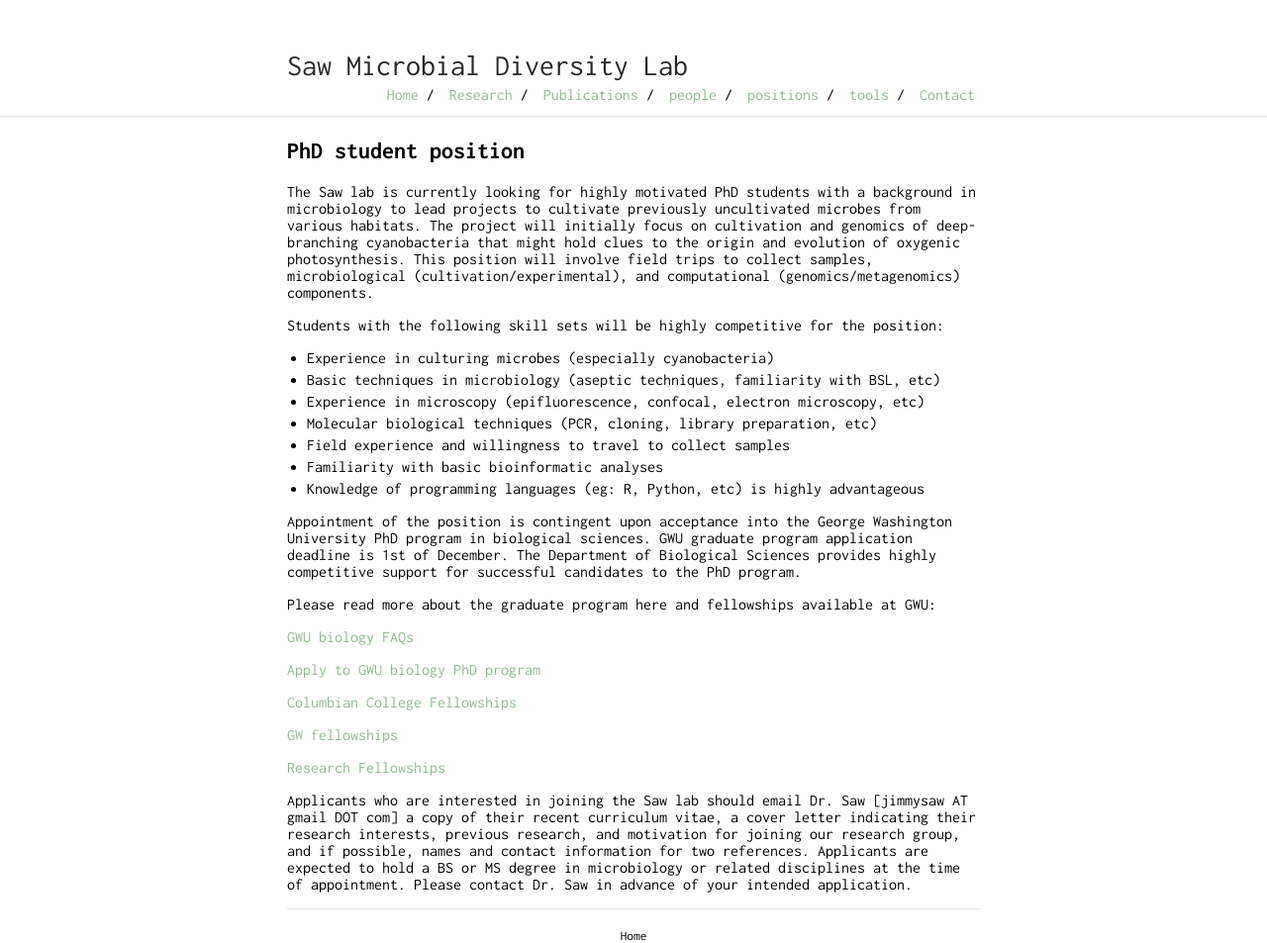
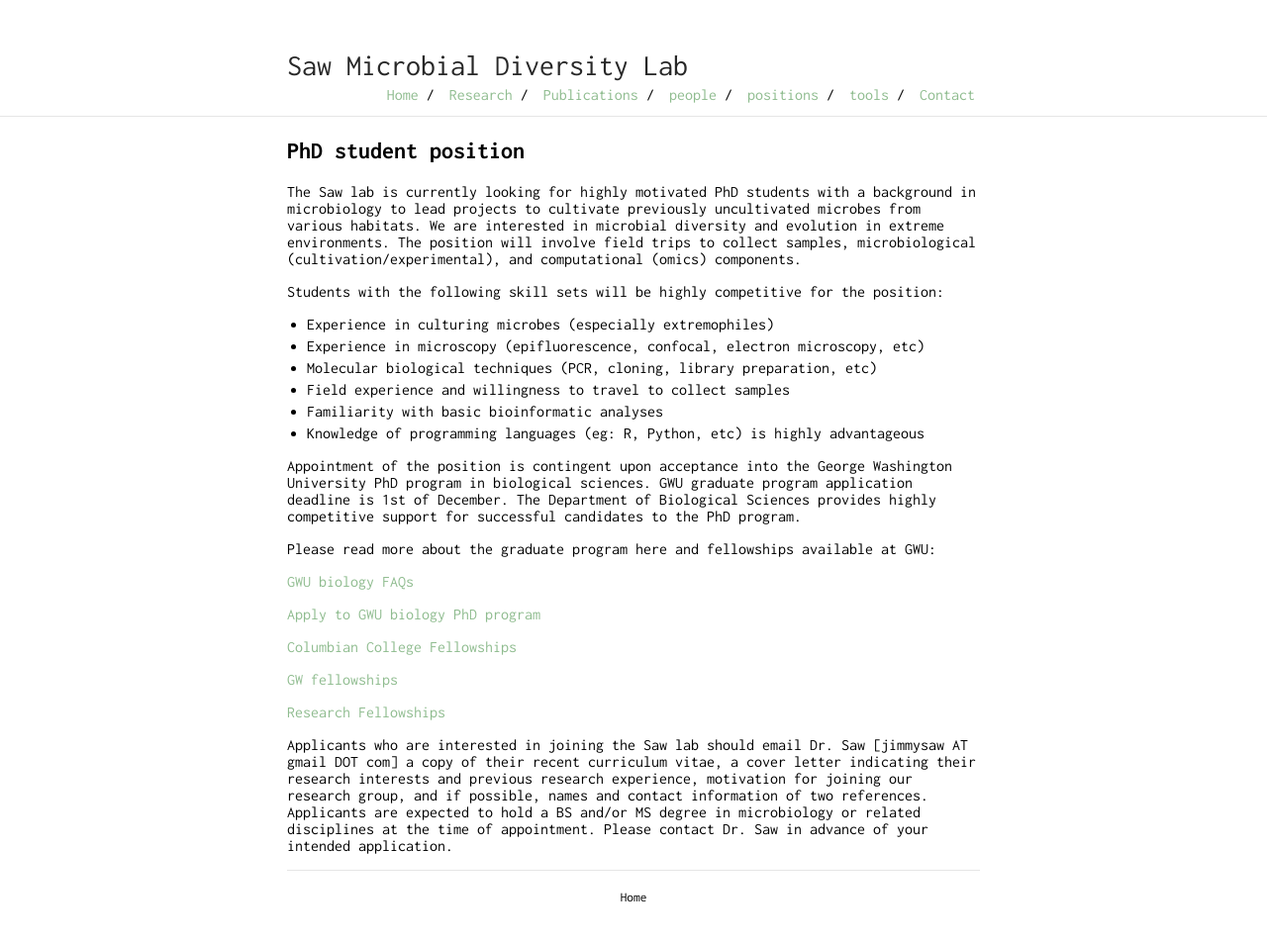
Before and after one commit to jimmysaw/jimmysaw.github.io, a Jekyll site: the page built from phd.md, in a window 1280 px wide. Shown: the whole page at 99% size. Built offline with Jekyll 4.4.1, drawn with Linux system fonts in a browser that asks for light colours; our own code applies the rules of GitHub Pages for plain Markdown files; after the commit the page ends 914 px from its top, so only the background shows below that.

Commit message:
edited the description

```diff
--- a/phd.md
+++ b/phd.md
@@ -5,12 +5,11 @@ is_contact: true
 
 ## PhD student position
 
-The Saw lab is currently looking for highly motivated PhD students with a background in microbiology to lead projects to cultivate previously uncultivated microbes from various habitats. The project will initially focus on cultivation and genomics of deep-branching cyanobacteria that might hold clues to the origin and evolution of oxygenic photosynthesis. This position will involve field trips to collect samples, microbiological (cultivation/experimental), and computational (genomics/metagenomics) components.
+The Saw lab is currently looking for highly motivated PhD students with a background in microbiology to lead projects to cultivate previously uncultivated microbes from various habitats. We are interested in microbial diversity and evolution in extreme environments. The position will involve field trips to collect samples, microbiological (cultivation/experimental), and computational (omics) components.
 
 Students with the following skill sets will be highly competitive for the position:
 
-- Experience in culturing microbes (especially cyanobacteria)
-- Basic techniques in microbiology (aseptic techniques, familiarity with BSL, etc)
+- Experience in culturing microbes (especially extremophiles)
 - Experience in microscopy (epifluorescence, confocal, electron microscopy, etc)
 - Molecular biological techniques (PCR, cloning, library preparation, etc)
 - Field experience and willingness to travel to collect samples
@@ -31,4 +30,4 @@ Please read more about the graduate program here and fellowships available at GW
 
 [Research Fellowships](https://www2.gwu.edu/~fellows/research.html)
 
-Applicants who are interested in joining the Saw lab should email Dr. Saw [jimmysaw AT gmail DOT com] a copy of their recent curriculum vitae, a cover letter indicating their research interests, previous research, and motivation for joining our research group, and if possible, names and contact information for two references. Applicants are expected to hold a BS or MS degree in microbiology or related disciplines at the time of appointment. Please contact Dr. Saw in advance of your intended application.
+Applicants who are interested in joining the Saw lab should email Dr. Saw [jimmysaw AT gmail DOT com] a copy of their recent curriculum vitae, a cover letter indicating their research interests and previous research experience, motivation for joining our research group, and if possible, names and contact information of two references. Applicants are expected to hold a BS and/or MS degree in microbiology or related disciplines at the time of appointment. Please contact Dr. Saw in advance of your intended application.
```
